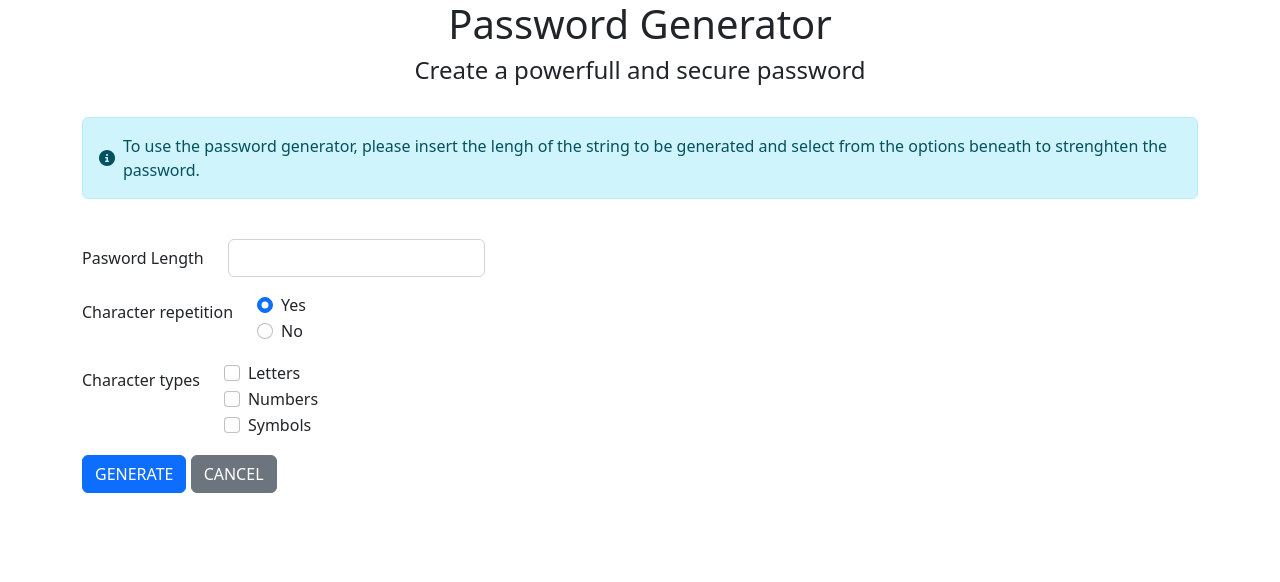
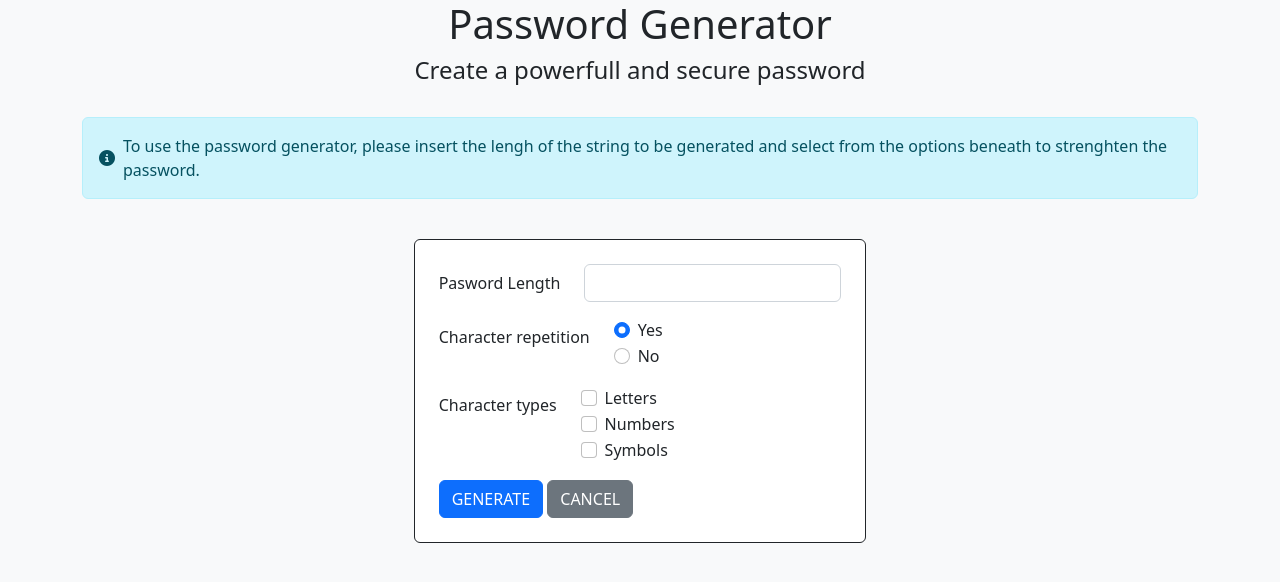
Before and after one commit to jfmarkan/php-strong-password-generator, a PHP site: page / in a window 1280 px wide. Shown: the top 582 px of the page. Run offline with PHP 8.4, Linux system fonts and the light colour scheme.

Commit message:
Completed!

```diff
--- a/index.php
+++ b/index.php
@@ -11,7 +11,7 @@ session_start();
     <link href="https://cdn.jsdelivr.net/npm/bootstrap@5.2.3/dist/css/bootstrap.min.css" rel="stylesheet" integrity="sha384-rbsA2VBKQhggwzxH7pPCaAqO46MgnOM80zW1RWuH61DGLwZJEdK2Kadq2F9CUG65" crossorigin="anonymous">
     <link rel="stylesheet" href="https://cdnjs.cloudflare.com/ajax/libs/font-awesome/6.4.0/css/all.min.css" integrity="sha512-iecdLmaskl7CVkqkXNQ/ZH/XLlvWZOJyj7Yy7tcenmpD1ypASozpmT/E0iPtmFIB46ZmdtAc9eNBvH0H/ZpiBw==" crossorigin="anonymous" referrerpolicy="no-referrer" />
 </head>
-<body>
+<body class="bg-light">
     <div class="container">
         <div class="row">
             <div class="col-12">
@@ -36,8 +36,8 @@ session_start();
             </div>
         </div>
         <div class="row">
-            <div class="col-12">
-                <form action="./generatePassword.php" method="GET">
+            <div class="col-auto m-auto">
+                <form action="./generatePassword.php" method="GET" class="bg-white p-4 rounded border border-dark">
                     <div class="row mb-3">
                         <div class="col-auto">
                             <label for="inputPassword6" class="col-form-label">Pasword Length</label>
--- a/showPassword.php
+++ b/showPassword.php
@@ -11,7 +11,7 @@ session_start();
     <link href="https://cdn.jsdelivr.net/npm/bootstrap@5.2.3/dist/css/bootstrap.min.css" rel="stylesheet" integrity="sha384-rbsA2VBKQhggwzxH7pPCaAqO46MgnOM80zW1RWuH61DGLwZJEdK2Kadq2F9CUG65" crossorigin="anonymous">
     <link rel="stylesheet" href="https://cdnjs.cloudflare.com/ajax/libs/font-awesome/6.4.0/css/all.min.css" integrity="sha512-iecdLmaskl7CVkqkXNQ/ZH/XLlvWZOJyj7Yy7tcenmpD1ypASozpmT/E0iPtmFIB46ZmdtAc9eNBvH0H/ZpiBw==" crossorigin="anonymous" referrerpolicy="no-referrer" />
 </head>
-<body>
+<body class="bg-light">
     <div class="container">
         <div class="row text-center">
             <div class="col-12">
@@ -25,7 +25,7 @@ session_start();
                 </h4>
             </div>
         </div>
-        <?php if (isset($_SESSION['generatedPassword'])) {
+        <?php if (isset($_SESSION['generatedPassword']) && $_SESSION['generatedPassword'] !== '') {
             $generatedPassword = $_SESSION['generatedPassword']; ?>
             <div class="alert alert-success" role="alert">
                 <h4 class="alert-heading display-4">Success!</h4>
```
